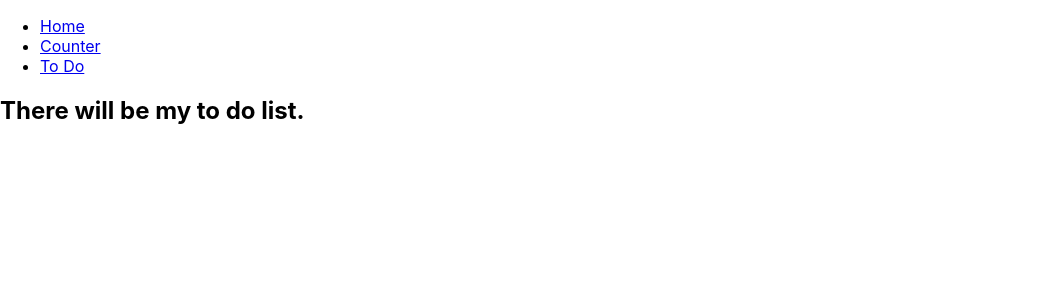
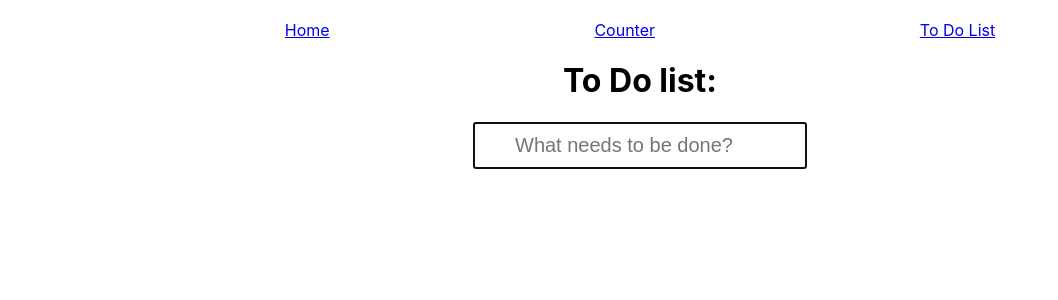
Before and after one commit to nicoleholubkova/React-apps, a React (Create React App) app: page /todo in a window 1280 px wide. Shown: the top 300 px of the page, without its empty margins (0-1058 px from the left). Built offline with nearby package versions, Linux system fonts and the light colour scheme.

Commit message:
basic todo app created

```diff
--- a/package.json
+++ b/package.json
@@ -10,10 +10,12 @@
     "@types/node": "^12.20.16",
     "@types/react": "^17.0.14",
     "@types/react-dom": "^17.0.9",
+    "@types/styled-components": "^5.1.11",
     "react": "^17.0.2",
     "react-dom": "^17.0.2",
     "react-router-dom": "^5.2.0",
     "react-scripts": "4.0.3",
+    "styled-components": "^5.3.0",
     "typescript": "^4.3.5",
     "web-vitals": "^1.1.2"
   },
--- a/src/App.tsx
+++ b/src/App.tsx
@@ -1,37 +1,47 @@
 import "./App.css";
 import { Link, Route, BrowserRouter as Router, Switch } from "react-router-dom";
 import { MyStateComp } from "./counter/Root";
-import React from "react";
+import { ToDoList } from "./todo/ToDo";
+import styled from "styled-components";
+
+const DivWrapper = styled.div`
+  display: flex;
+  justify-content: space-evenly;
+  margin: 20px;
+`;
+
+const Paragraph = styled.p`
+  font-size: 180px;
+  text-align: center;
+`;
 
 export default function App() {
   return (
     <Router>
       <div>
         <nav>
-          <ul>
-            <li>
+          <DivWrapper>
+            <div>
               <Link to="/">Home</Link>
-            </li>
-            <li>
+            </div>
+            <div>
               <Link to="/counter">Counter</Link>
-            </li>
-            <li>
-              <Link to="/todo">To Do</Link>
-            </li>
-          </ul>
+            </div>
+            <div>
+              <Link to="/todo">To Do List</Link>
+            </div>
+          </DivWrapper>
         </nav>
 
-        {/* A <Switch> looks through its children <Route>s and
-            renders the first one that matches the current URL. */}
         <Switch>
           <Route path="/counter">
             <MyStateComp />
           </Route>
           <Route path="/todo">
-            <h2>There will be my to do list.</h2>
+            <ToDoList />
           </Route>
           <Route path="/">
-            <h1>Hi</h1>
+            <Paragraph>&#128144;</Paragraph>
           </Route>
         </Switch>
       </div>
--- a/src/index.tsx
+++ b/src/index.tsx
@@ -1,6 +1,5 @@
 import "./index.css";
 import App from "./App";
-import React from "react";
 import ReactDOM from "react-dom";
 import reportWebVitals from "./reportWebVitals";
 
@@ -11,7 +10,4 @@ const myComp = (
 );
 ReactDOM.render(myComp, document.getElementById("root"));
 
-// If you want to start measuring performance in your app, pass a function
-// to log results (for example: reportWebVitals(console.log))
-// or send to an analytics endpoint. Learn more: https://bit.ly/CRA-vitals
 reportWebVitals();
--- /dev/null
+++ b/src/todo/ToDo.tsx
@@ -0,0 +1,90 @@
+import React, { Component } from "react";
+import styled from "styled-components";
+
+const Input = styled.input`
+  padding: 10px 40px;
+  font-size: 20px;
+  font-family: sans-serif;
+  width: 250px;
+`;
+
+const DivWrapper = styled.div`
+  text-align: center;
+  margin: auto;
+`;
+
+type Props = {};
+type State = {
+  todos: string[];
+};
+
+export class ToDoList extends React.Component<Props, State> {
+  constructor(props: Props) {
+    super(props);
+    this.state = {
+      todos: [],
+    };
+  }
+
+  _handleKeyDown = (e) => {
+    if (e.key === "Enter") {
+      // eslint-disable-next-line no-console
+      console.log("you did it");
+      const newTodo = e.target.value;
+      this.setState((prevState) => ({
+        todos: [newTodo, ...prevState.todos],
+      }));
+      Array.from(document.querySelectorAll("input")).forEach(
+        (input) => (input.value = "")
+      );
+    }
+  };
+
+  render() {
+    return (
+      <DivWrapper>
+        <h1>To Do list:</h1>
+        <Input
+          type="text"
+          autoFocus
+          placeholder="What needs to be done?"
+          onKeyDown={this._handleKeyDown}
+        />
+        <dl>
+          {this.state.todos.map((todo) => (
+            <Item key={todo} text={todo} />
+          ))}
+        </dl>
+      </DivWrapper>
+    );
+  }
+}
+
+type ItemProps = {
+  text: string;
+};
+
+type ItemState = {
+  done: boolean;
+};
+
+class Item extends Component<ItemProps, ItemState> {
+  state = {
+    done: false,
+  };
+  render() {
+    return (
+      <dd>
+        <input
+          type="checkbox"
+          onClick={() => {
+            this.setState((prevState) => {
+              done: !prevState.done;
+            });
+          }}
+        />
+        {this.props.text}
+      </dd>
+    );
+  }
+}
```
Also changed, not shown: 1 other file (tests, documents, lock files or other folders).
